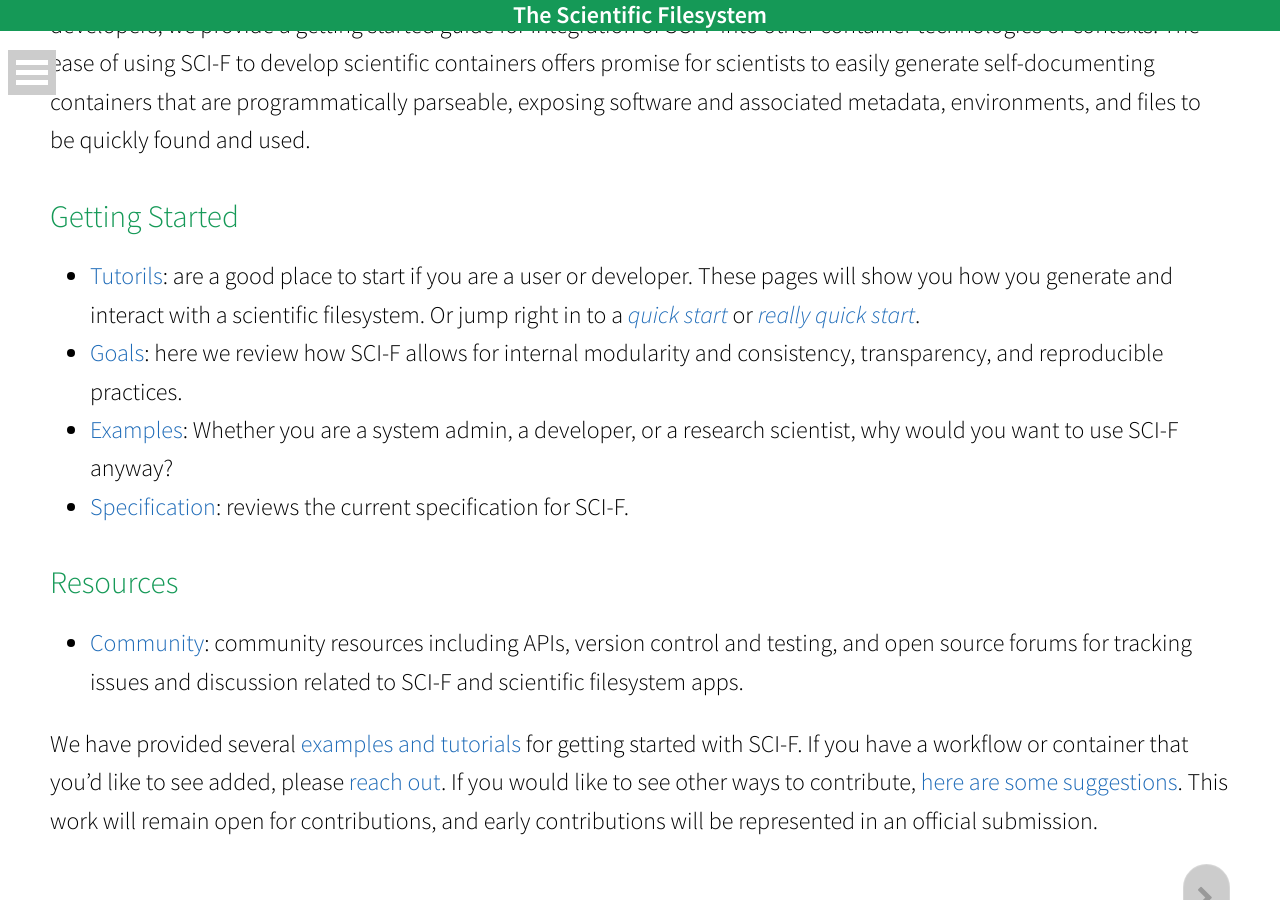
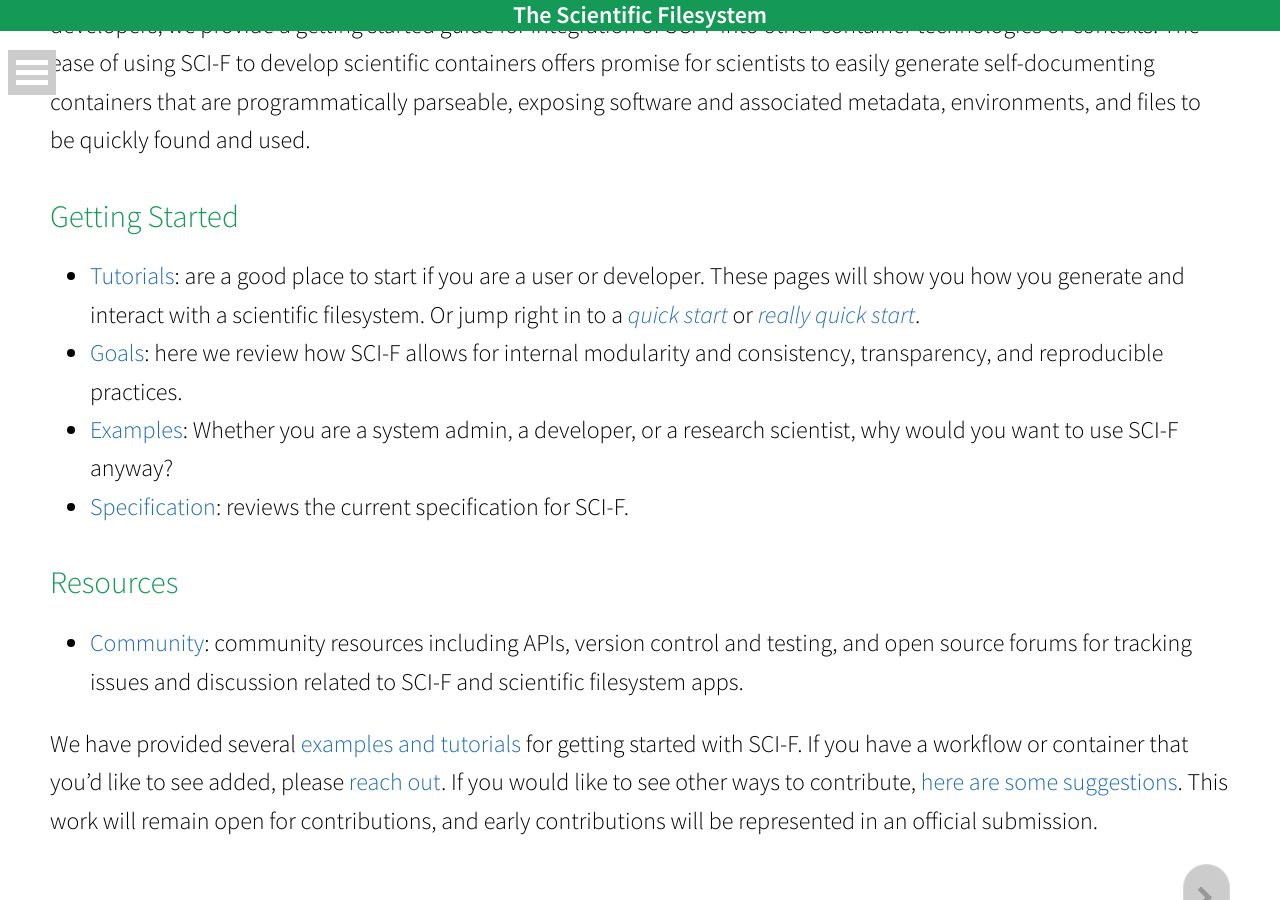
Before and after one commit to vsoch/scif, a Jekyll site: the page built from docs/0-index.md, in a window 1280 px wide and 900 px high, scrolled down 1237 px. Built offline with Jekyll 4.4.1, drawn with Linux system fonts in a browser that asks for light colours; nearby versions of some CDN libraries.

Commit message:
Just noticed a typo while following a link

```diff
--- a/docs/0-index.md
+++ b/docs/0-index.md
@@ -27,7 +27,7 @@ We will start by reviewing the background and rationale for a scientific organiz
 
 ### Getting Started
 
- - [Tutorils](/scif/tutorials): are a good place to start if you are a user or developer. These pages will show you how you generate and interact with a scientific filesystem. Or jump right in to a *[quick start](/scif/tutorial-quick-start)* or *[really quick start](/scif/tutorial-really-quick-start)*.
+ - [Tutorials](/scif/tutorials): are a good place to start if you are a user or developer. These pages will show you how you generate and interact with a scientific filesystem. Or jump right in to a *[quick start](/scif/tutorial-quick-start)* or *[really quick start](/scif/tutorial-really-quick-start)*.
  - [Goals](/scif/goals): here we review how SCI-F allows for internal modularity and consistency, transparency, and reproducible practices.
  - [Examples](/scif/examples): Whether you are a system admin, a developer, or a research scientist, why would you want to use SCI-F anyway?
  - [Specification](/scif/spec): reviews the current specification for SCI-F.
```
